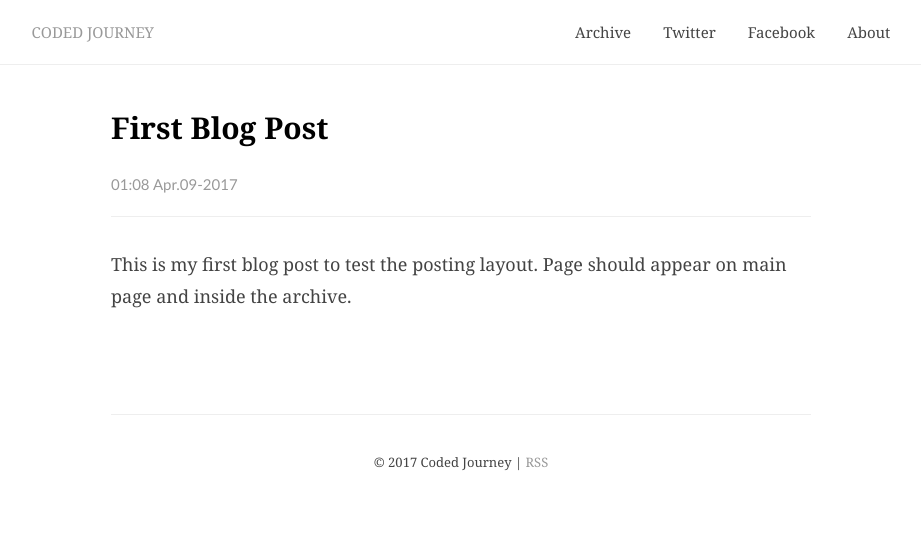
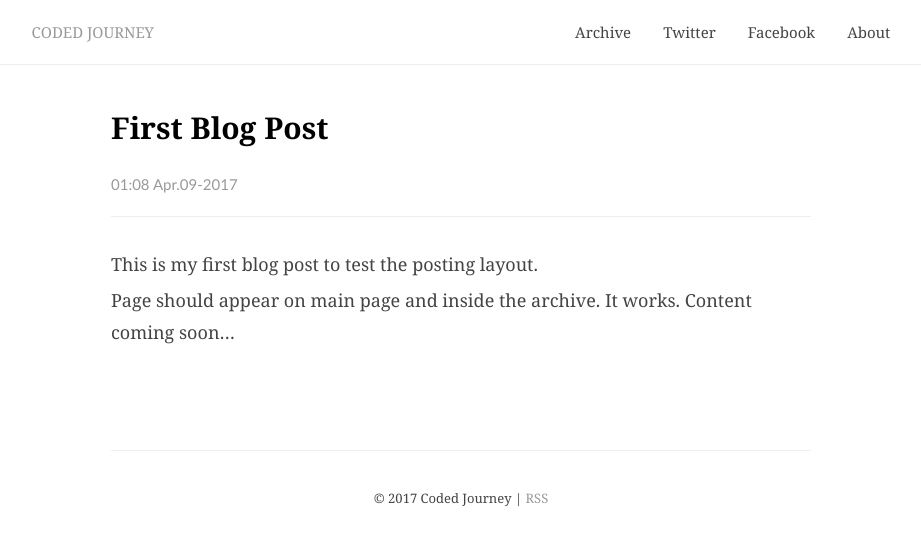
Before and after one commit to munafraser/codedjourney, a Jekyll site: the page built from _posts/2017-04-09-the-first-one.markdown, in a window 1280 px wide. Shown: the top 546 px of the page, without its empty margins (179-1100 px from the left). Built offline with Jekyll 4.4.1, drawn with Linux system fonts in a browser that asks for light colours; comment, search, counter and statistics services are not loaded.

Commit message:
Update 2017-04-09-the-first-one.markdown

```diff
--- a/_posts/2017-04-09-the-first-one.markdown
+++ b/_posts/2017-04-09-the-first-one.markdown
@@ -6,4 +6,7 @@ location: London, England
 description: First blog post to test the markdown.
 ---
 ---
-This is my first blog post to test the posting layout. Page should appear on main page and inside the archive.
+This is my first blog post to test the posting layout.
+
+Page should appear on main page and inside the archive.
+It works. Content coming soon...
```
